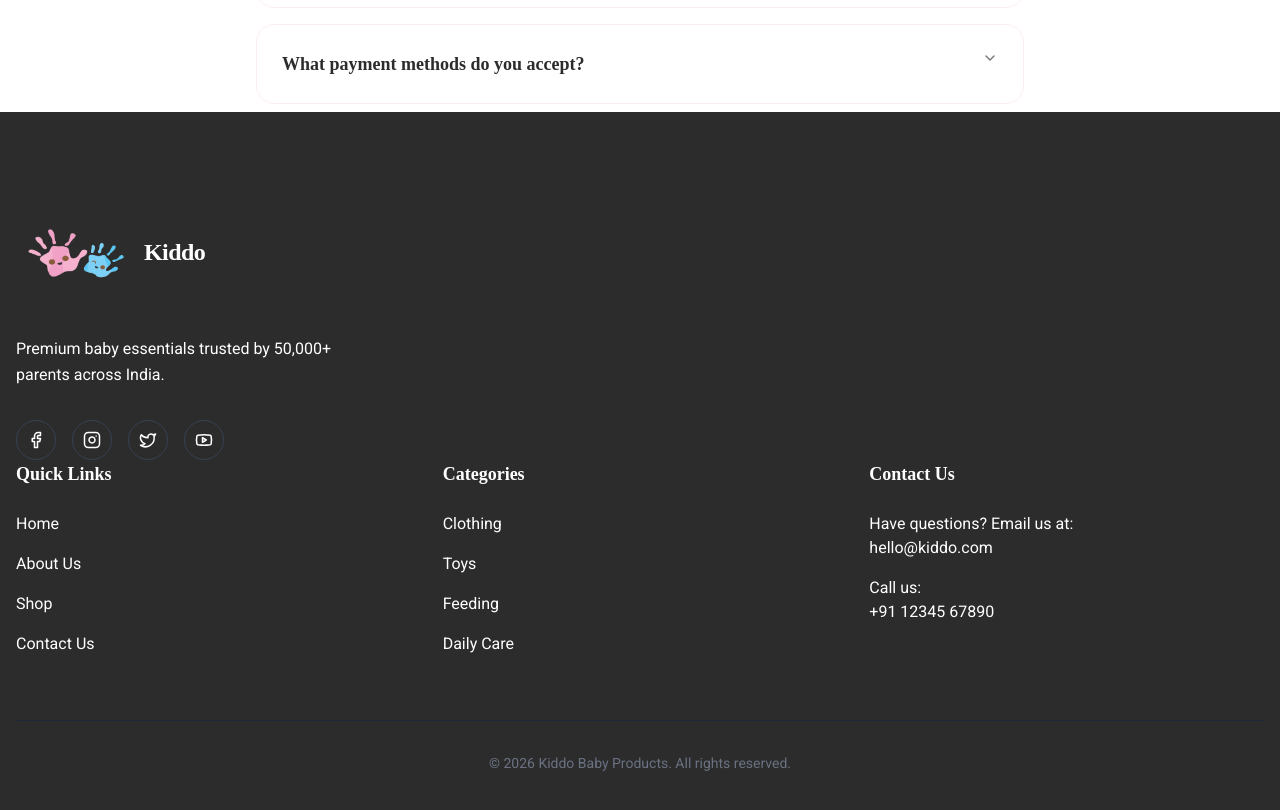
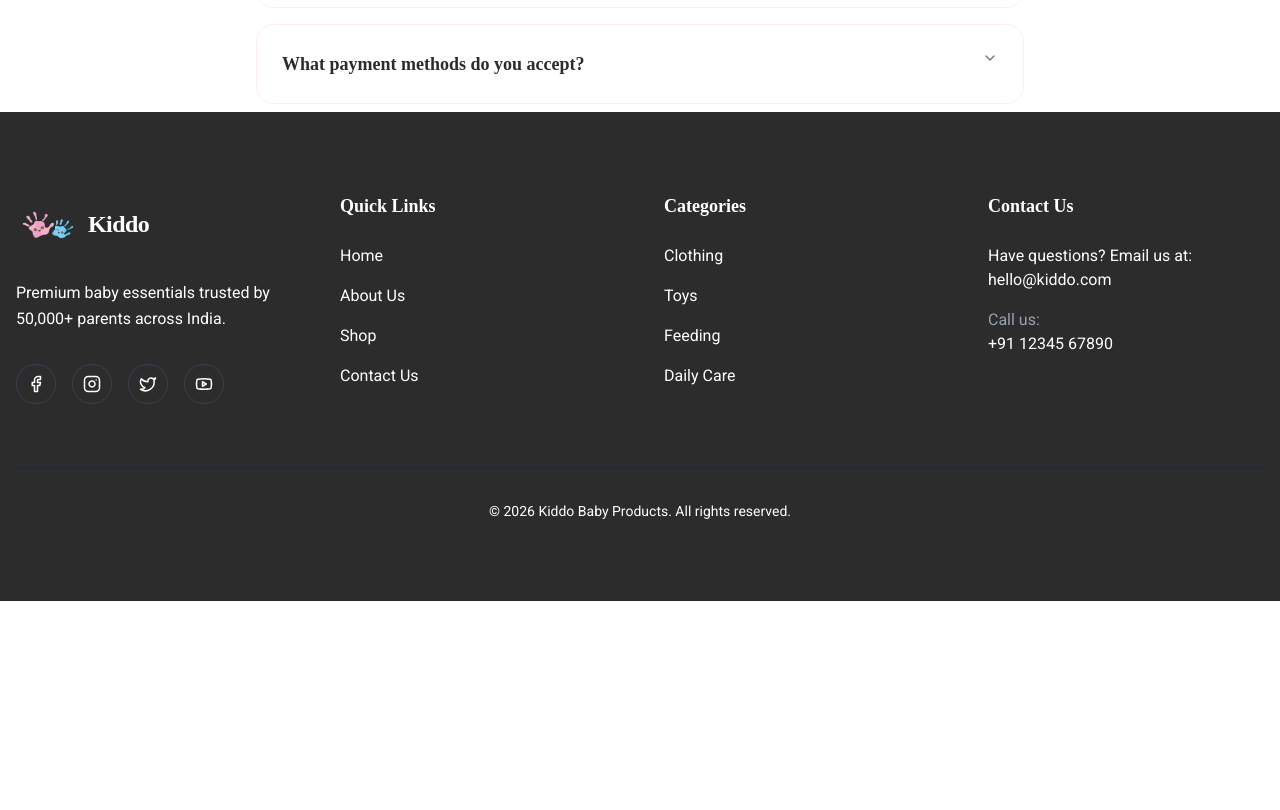
Before and after one commit to Amolkhairnar47/kiddo-premium-baby-products, a React (Vite) app: page / in a window 1280 px wide. Shown: the part 3794-4604 px from the top of the page. After the commit the page ends 4395 px from the top, so only its background shows below. Built offline with nearby package versions, Linux system fonts and the light colour scheme; a web font is replaced by a local one.

Commit message:
fix footer again

```diff
--- a/src/components/Footer.tsx
+++ b/src/components/Footer.tsx
@@ -3,27 +3,87 @@ import { Facebook, Instagram, Twitter, Youtube } from 'lucide-react';
 
 export default function Footer() {
   return (
-    //
-    <footer className="bg-kiddo-dark text-white py-5 md:py-20 px-4">
+    // <footer className="bg-kiddo-dark text-white py-20 px-4">
+    //   <div className="max-w-7xl mx-auto">
+    //     <div className="grid grid-cols-2 md:grid-cols-2 lg:grid-cols-4 gap-12 mb-16">
+    //       {/* Brand Info */}
+    //       <div className="lg:col-span-1">
+    //         <div className="flex items-center gap-2 mb-6">
+    //           <div className="relative w-30 h-30">
+    //             <img
+    //               src="/images/logo.png"
+    //               alt="Kiddo Logo"
+    //               className="w-full h-full object-contain"
+    //               referrerPolicy="no-referrer"
+    //             />
+    //           </div>
+    //           <span className="text-2xl font-extrabold tracking-tight font-heading">Kiddo</span>
+    //         </div>
+    //         <p className="text-gray-400 mb-8 leading-relaxed">
+    //           Premium baby essentials trusted by 50,000+ parents across India.
+    //         </p>
+    //         <div className="flex gap-4 md:flex gap-4">
+    //           {[Facebook, Instagram, Twitter, Youtube].map((Icon, i) => (
+    //             <a key={i} href="#" className="w-10 h-10 rounded-full border border-gray-700 flex items-center justify-center hover:bg-white hover:text-kiddo-dark transition-all duration-300">
+    //               <Icon size={18} />
+    //             </a>
+    //           ))}
+    //         </div>
+    //       </div>
+
+
+    //       {/* Quick Links */}
+    //       <div>
+    //         <h4 className="text-lg font-bold mb-6">Quick Links</h4>
+    //         <ul className="space-y-4 text-gray-400">
+    //           <li><a href="#" className="hover:text-white transition-colors">Home</a></li>
+    //           <li><a href="#about" className="hover:text-white transition-colors">About Us</a></li>
+    //           <li><a href="#shop" className="hover:text-white transition-colors">Shop</a></li>
+    //           <li><a href="#contact" className="hover:text-white transition-colors">Contact Us</a></li>
+    //         </ul>
+    //       </div>
+
+    //       {/* Categories */}
+    //       <div>
+    //         <h4 className="text-lg font-bold mb-6">Categories</h4>
+    //         <ul className="space-y-4 text-gray-400">
+    //           <li><a href="#" className="hover:text-white transition-colors">Clothing</a></li>
+    //           <li><a href="#" className="hover:text-white transition-colors">Toys</a></li>
+    //           <li><a href="#" className="hover:text-white transition-colors">Feeding</a></li>
+    //           <li><a href="#" className="hover:text-white transition-colors">Daily Care</a></li>
+    //         </ul>
+    //       </div>
+
+    //       {/* Newsletter / Contact */}
+    //       <div>
+    //         <h4 className="text-lg font-bold mb-6">Contact Us</h4>
+    //         <p className="text-gray-400 mb-4">
+    //           Have questions? Email us at:<br />
+    //           <span className="text-white font-medium">hello@kiddo.com</span>
+    //         </p>
+    //         <p className="text-gray-400">
+    //           Call us:<br />
+    //           <span className="text-white font-medium">+91 12345 67890</span>
+    //         </p>
+
+    //       </div>
+    //     </div>
+
+    //     <div className="pt-8 border-t border-gray-800 text-center text-gray-500 text-sm">
+    //       <p>© {new Date().getFullYear()} Kiddo Baby Products. All rights reserved.</p>
+    //     </div>
+    //   </div>
+    // </footer>
+    <footer className="bg-kiddo-dark text-white py-20 px-4">
   <div className="max-w-7xl mx-auto">
-
-    {/* Mobile: centered logo + social, Desktop: 4 column grid */}
     <div className="mb-16">
 
-      {/* Brand Info - centered on mobile, left on desktop */}
-      <div className="flex flex-col items-center md:items-start mb-10 md:mb-0">
+      {/* Brand Info - centered on mobile, hidden on desktop (shown in grid below) */}
+      <div className="flex flex-col items-center md:hidden mb-10">
         <div className="flex items-center gap-2 mb-6">
-          <div className="relative w-30 h-30">
-            <img
-              src="/images/logo.png"
-              alt="Kiddo Logo"
-              className="w-full h-full object-contain"
-              referrerPolicy="no-referrer"
-            />
-          </div>
-          <span className="text-2xl font-extrabold tracking-tight font-heading md:block hidden">Kiddo</span>
+          <img src="/images/logo.png" alt="Kiddo Logo" className="w-16 h-16 object-contain" referrerPolicy="no-referrer" />
         </div>
-        <p className="text-white-400 mb-8 leading-relaxed text-center md:text-left max-w-xs">
+        <p className="text-white-400 mb-8 leading-relaxed text-center max-w-xs">
           Premium baby essentials trusted by 50,000+ parents across India.
         </p>
         <div className="flex gap-4">
@@ -35,8 +95,25 @@ export default function Footer() {
         </div>
       </div>
 
-      {/* Links Grid - 2 col on mobile, 3 col on desktop */}
-      <div className="grid grid-cols-2 md:grid-cols-3 gap-8 mt-10 md:mt-0">
+      {/* Desktop: 4 col grid | Mobile: 2 col grid for links only */}
+      <div className="hidden md:grid md:grid-cols-4 gap-12">
+        {/* Brand - desktop only */}
+        <div>
+          <div className="flex items-center gap-2 mb-6">
+            <img src="/images/logo.png" alt="Kiddo Logo" className="w-16 h-16 object-contain" referrerPolicy="no-referrer" />
+            <span className="text-2xl font-extrabold tracking-tight font-heading">Kiddo</span>
+          </div>
+          <p className="text-white-400 mb-8 leading-relaxed">
+            Premium baby essentials trusted by 50,000+ parents across India.
+          </p>
+          <div className="flex gap-4">
+            {[Facebook, Instagram, Twitter, Youtube].map((Icon, i) => (
+              <a key={i} href="#" className="w-10 h-10 rounded-full border border-gray-700 flex items-center justify-center hover:bg-white hover:text-kiddo-dark transition-all duration-300">
+                <Icon size={18} />
+              </a>
+            ))}
+          </div>
+        </div>
 
         {/* Quick Links */}
         <div>
@@ -61,7 +138,45 @@ export default function Footer() {
         </div>
 
         {/* Contact Us */}
-        <div className="col-span-2 md:col-span-1">
+        <div>
+          <h4 className="text-lg font-bold mb-6">Contact Us</h4>
+          <p className="text-white-400 mb-4">
+            Have questions? Email us at:<br />
+            <span className="text-white font-medium">hello@kiddo.com</span>
+          </p>
+          <p className="text-gray-400">
+            Call us:<br />
+            <span className="text-white font-medium">+91 12345 67890</span>
+          </p>
+        </div>
+      </div>
+
+      {/* Mobile: 2 col grid for links only */}
+      <div className="grid grid-cols-2 gap-8 md:hidden">
+        {/* Quick Links */}
+        <div>
+          <h4 className="text-lg font-bold mb-6">Quick Links</h4>
+          <ul className="space-y-4 text-white-400">
+            <li><a href="#" className="hover:text-white transition-colors">Home</a></li>
+            <li><a href="#about" className="hover:text-white transition-colors">About Us</a></li>
+            <li><a href="#shop" className="hover:text-white transition-colors">Shop</a></li>
+            <li><a href="#contact" className="hover:text-white transition-colors">Contact Us</a></li>
+          </ul>
+        </div>
+
+        {/* Categories */}
+        <div>
+          <h4 className="text-lg font-bold mb-6">Categories</h4>
+          <ul className="space-y-4 text-white-400">
+            <li><a href="#" className="hover:text-white transition-colors">Clothing</a></li>
+            <li><a href="#" className="hover:text-white transition-colors">Toys</a></li>
+            <li><a href="#" className="hover:text-white transition-colors">Feeding</a></li>
+            <li><a href="#" className="hover:text-white transition-colors">Daily Care</a></li>
+          </ul>
+        </div>
+
+        {/* Contact Us - full width on mobile */}
+        <div className="col-span-2">
           <h4 className="text-lg font-bold mb-6">Contact Us</h4>
           <p className="text-white-400 mb-4">
             Have questions? Email us at:<br />
@@ -72,11 +187,11 @@ export default function Footer() {
             <span className="text-white font-medium">+91 12345 67890</span>
           </p>
         </div>
+      </div>
 
-      </div>
     </div>
 
-    <div className="pt-8 border-t border-gray-800 text-center text-gray-500 text-sm">
+    <div className="pt-8 border-t border-gray-800 text-center text-white-500 text-sm">
       <p>© {new Date().getFullYear()} Kiddo Baby Products. All rights reserved.</p>
     </div>
   </div>
```
